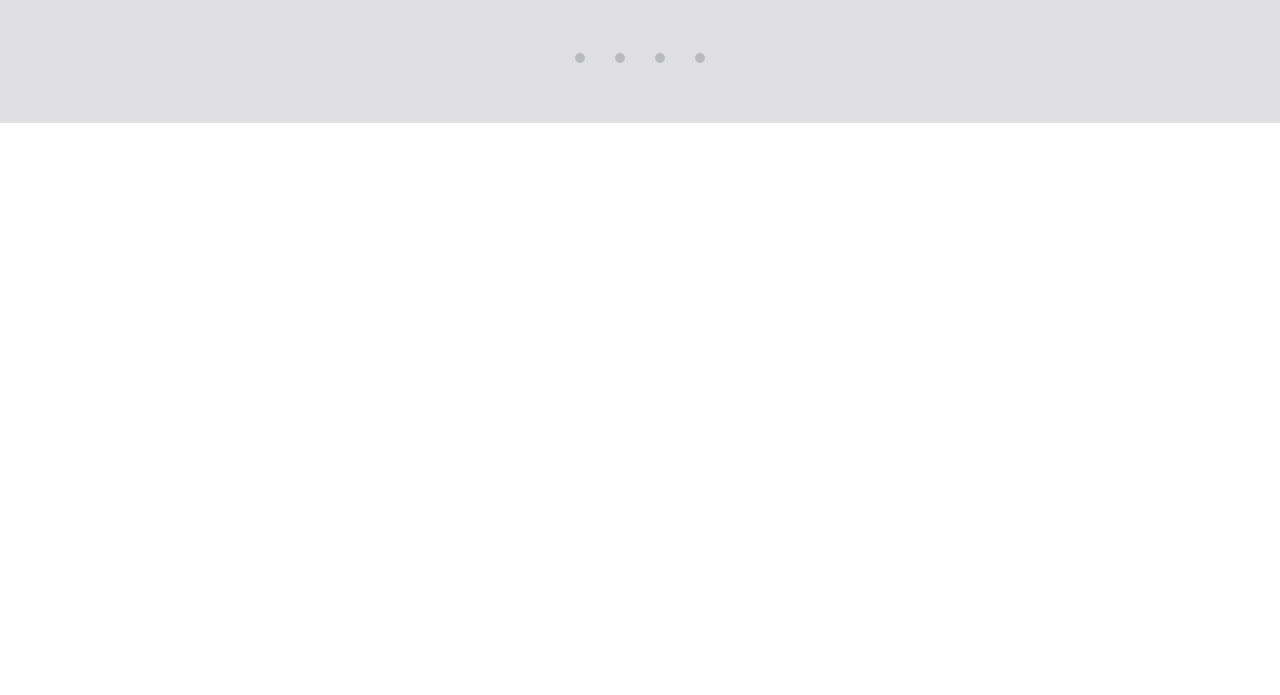
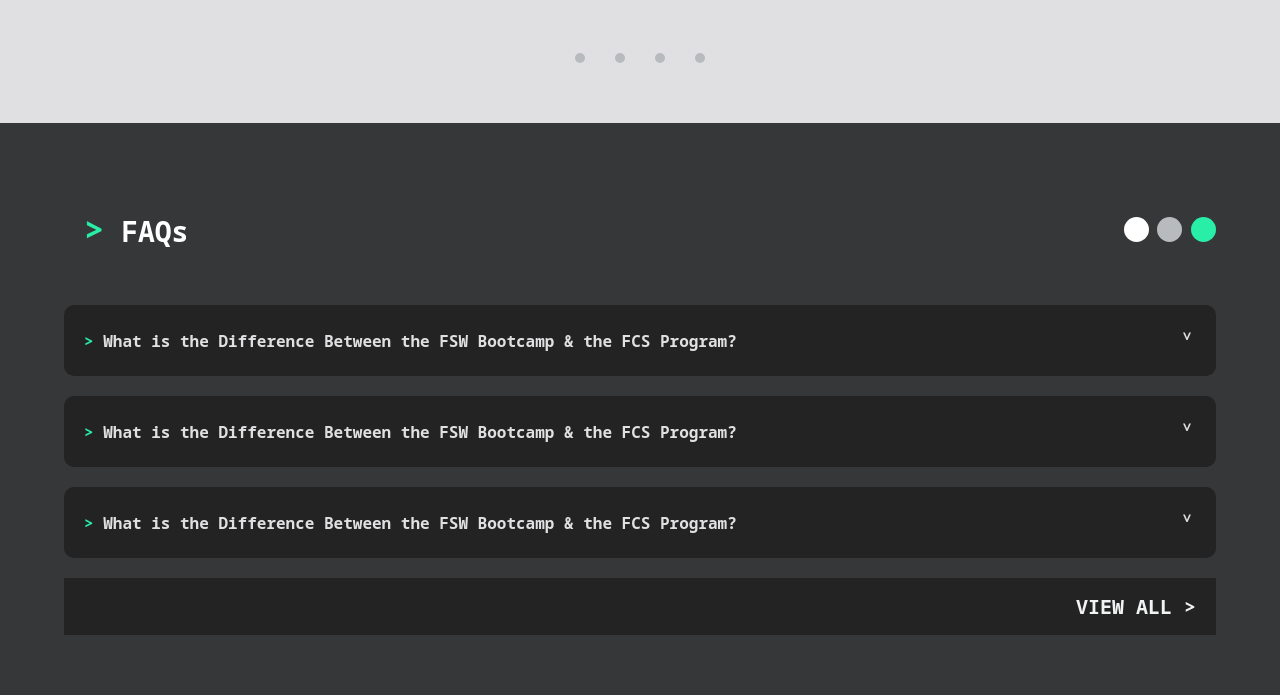
Before and after one commit to MarcDagher/SEFactory_Website_Clone_FSW, a plain HTML site: page index.html in a window 1280 px wide. Shown: the part 5165-5860 px from the top of the page. Before the commit the page ends 5288 px from the top, so only its background shows below. Drawn offline with Linux system fonts and the light colour scheme.

Commit message:
Done FAQ css

```diff
--- a/index.html
+++ b/index.html
@@ -175,7 +175,6 @@
   </section>
 
   <section class="testimonials">
-
     <div class="testimonials-top">
       <p> <span class="testimonials-span">></span> Hire talent</p>
       <div class="dots">
@@ -215,6 +214,39 @@
       <div class="mini-dot"></div>
       <div class="mini-dot"></div>
     </div>
+  </section>
+
+  <section class="faq">
+
+      <div class="faq-top">
+        <p> <span class="faq-span">></span> FAQs</p>
+        <div class="dots">
+          <div class="white dot"></div>
+          <div class="grey dot"></div>
+          <div class="green dot"></div>
+        </div>
+      </div>
+
+      <div class="faq-boxes">
+        <div class="faq-box">
+          <p><span class="green-txt">></span> What is the Difference Between the FSW Bootcamp & the FCS Program?</p>
+          <p>˅</p>
+        </div>
+        <div class="faq-box">
+          <p><span class="green-txt">></span> What is the Difference Between the FSW Bootcamp & the FCS Program?</p>
+          <p>˅</p>
+        </div>
+
+        <div class="faq-box">
+          <p><span class="green-txt">></span> What is the Difference Between the FSW Bootcamp & the FCS Program?</p>
+          <p>˅</p>
+        </div>
+
+        <a href="https://www.sefactory.io/faqs" class="faq-view-all">VIEW ALL ></a>
+
+      </div>
+
+      </div>
 
   </section>
 
--- a/styles/styles.css
+++ b/styles/styles.css
@@ -735,3 +735,83 @@ nav > img{
 .mini-dot:hover{
   cursor: pointer;
 }
+
+
+/* NEW SECTION  */
+
+.faq{
+  height: 100%;
+  width: 100%;
+  display: flex;
+  flex-direction: column;
+  align-items: center;
+  background-color: #363738;
+  gap: 30px;
+  padding-top: 40px;
+  padding-bottom: 60px;
+
+}
+
+.faq-top{
+  width: 90%;
+  display: flex;
+  justify-content: space-between;
+  align-items: center;
+  margin-top: 20px;
+  padding: 20px 0;
+}
+
+.faq-top > p{
+  font-size: 28px;
+  font-weight: 900;
+  padding: 3px 20px;
+  color: white;
+  background-color: #363738;
+}
+
+.faq-span{
+  color: #28eea7;
+  font-size: 34px;
+  font-weight: 900;
+}
+
+
+.faq-boxes{
+  height: 100%;
+  width: 90%;
+  display: flex;
+  flex-direction: column;
+  align-items: center;
+  gap: 20px;
+}
+
+.faq-box{
+  width: 100%;
+  display: flex;
+  align-items: center;
+  justify-content: space-between;
+  background-color: #232323;
+  color: #e0e0e2;
+  font-size: 16px;
+  font-weight: 900;
+  padding: 10px 20px;
+  border-radius: 10px;
+}
+
+.faq-box > p:last-of-type{
+  font-size: 30px;
+  padding-top: 10px ;
+}
+
+.faq-view-all{
+  width: 100%;
+  text-align: right;
+  background-color: #232323;
+  color: #F1F2F3;
+  font-size: 20px;
+  font-weight: 900;
+  padding: 15px 20px;
+  text-decoration: none;
+}
+
+.faq-box:hover{cursor: pointer;}
```
